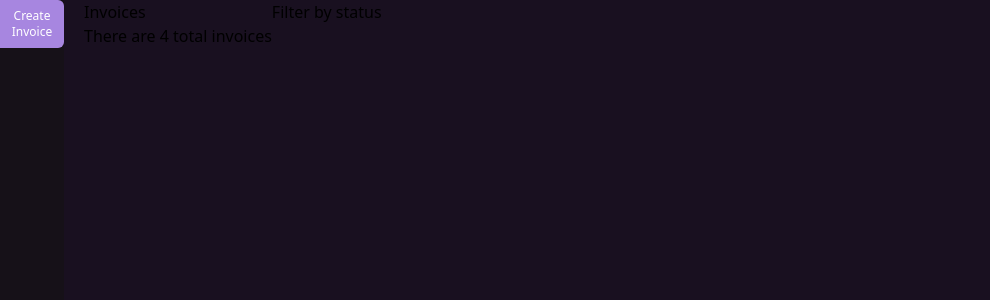
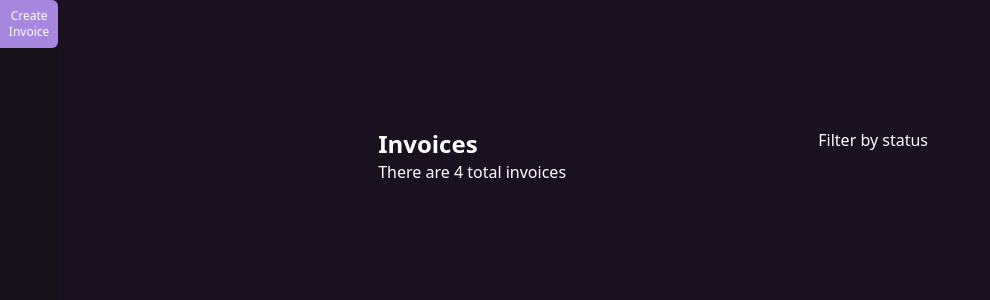
Before and after one commit to happi2206/invoice-app, a Vue app in the folder my-invoice/: page / in a window 1280 px wide. Shown: the top 300 px of the page, without its empty margins (0-990 px from the left). Built offline with nearby package versions, Linux system fonts and the light colour scheme; some icons are missing.

Commit message:
feat: :art:

```diff
--- a/my-invoice/src/App.vue
+++ b/my-invoice/src/App.vue
@@ -4,7 +4,7 @@
   <div>
     <div class="flex flex-row">
       <Nav />
-      <div class="flex md:flex-col flex-row">
+      <div class="container mx-auto px-80 py-32">
         <router-view />
       </div>
     </div>
--- a/my-invoice/src/views/home.vue
+++ b/my-invoice/src/views/home.vue
@@ -1,8 +1,9 @@
 <template>
-  <div class="container px-5">
-    <div class="flex">
+  <div class="text-white">
+    <div class="">
+      <div class="flex justify-between">
         <div class="flex flex-col">
-        <h1>Invoices</h1>
+          <h1 class="text-2xl font-bold">Invoices</h1>
           <span>There are 4 total invoices</span>
         </div>
         <div class="flex">
@@ -28,6 +29,7 @@
         </div>
       </div>
     </div>
+  </div>
 </template>
 
 <script>
```
Lines whose indentation alone changed are shown as unchanged.
